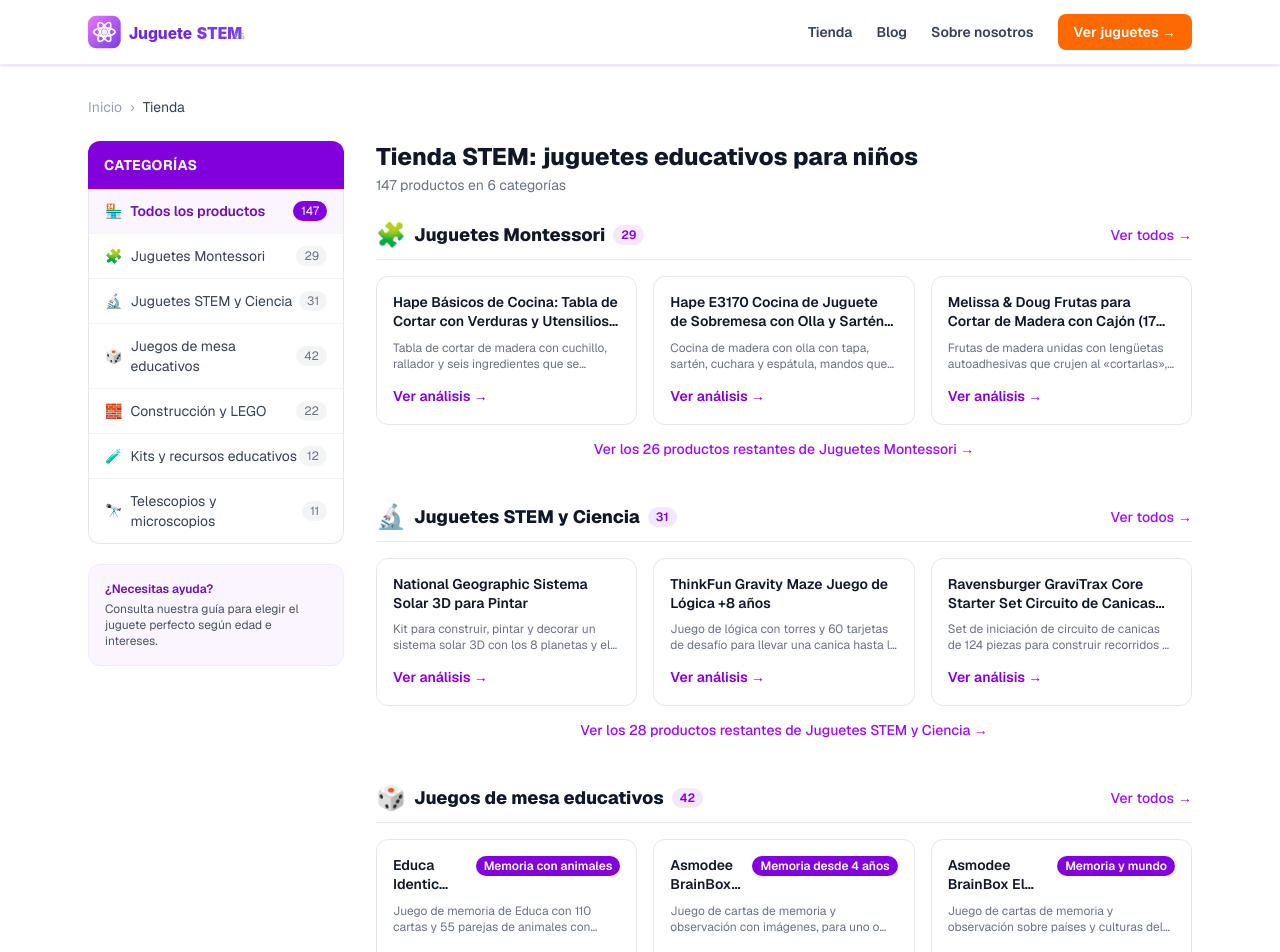
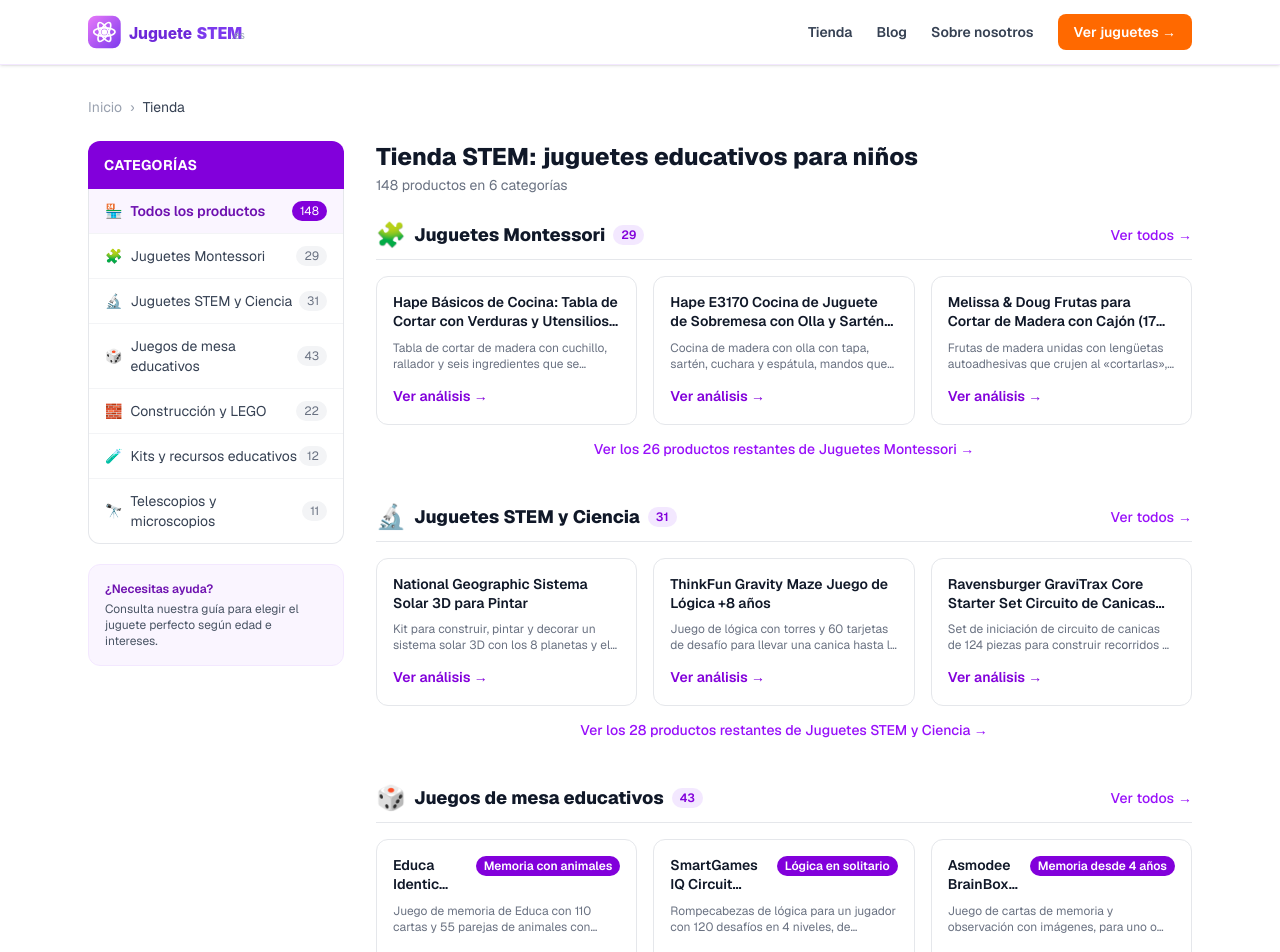
Before and after one commit to mktweb360/juguetestem, a Next.js app: page /tienda in a window 1280 px wide. Shown: the top 952 px of the page. Built offline with nearby package versions, Linux system fonts and the light colour scheme.

Commit message:
Ficha: SmartGames IQ Circuit SG467 (B096L4QZ5W) (#65)

```diff
--- a/data/posts.ts
+++ b/data/posts.ts
@@ -480,7 +480,7 @@ export const posts: Post[] = [
     category: "Juegos de Mesa",
     date: "2025-08-13",
     readTime: 8,
-    relatedProducts: ["dixit-juego-mesa-asmodee-2021", "catan-junior-devir-6-anos", "virus-pack-tapete-fundas-deck-box", "asmodee-azul-juego-mesa-losetas", "spin-master-tetris-juego-mesa-estrategia", "thinkfun-maze-pop-juego-logica-8-anos", "thinkfun-rush-hour-atasco-juego-logica-8-anos", "ravensburger-puzzle-mapa-del-mundo-200-xxl", "mattel-blokus-juego-estrategia-familia-7-anos", "asmodee-brainbox-ciencia-cartas-memoria", "educa-identic-natura-juego-memoria-parejas-animales"],
+    relatedProducts: ["dixit-juego-mesa-asmodee-2021", "catan-junior-devir-6-anos", "virus-pack-tapete-fundas-deck-box", "asmodee-azul-juego-mesa-losetas", "spin-master-tetris-juego-mesa-estrategia", "thinkfun-maze-pop-juego-logica-8-anos", "thinkfun-rush-hour-atasco-juego-logica-8-anos", "ravensburger-puzzle-mapa-del-mundo-200-xxl", "mattel-blokus-juego-estrategia-familia-7-anos", "asmodee-brainbox-ciencia-cartas-memoria", "educa-identic-natura-juego-memoria-parejas-animales", "smartgames-iq-circuit-sg467"],
     relatedPosts: ["dixit-juego-analisis-opinion", "catan-junior-analisis-estrategia", "mejores-juegos-mesa-familia", "juegos-mesa-cooperativos-ninos-edad-como-elegir", "juegos-aprender-matematicas-ninos-por-edad"],
     categoryCta: { href: "/tienda/juegos-mesa-educativos", text: "Ver juegos de mesa →" },
   },
--- a/data/products.ts
+++ b/data/products.ts
@@ -423,6 +423,26 @@ export const products: Product[] = [
     relatedPosts: ["juegos-mesa-educativos-primaria"],
   },
   {
+    slug: "smartgames-iq-circuit-sg467",
+    image: "https://m.media-amazon.com/images/I/71E8dm6JYvL._SL500_.jpg",
+    // Comprobada en amazon.es el 28/11/2026: botón de compra activo, remitente y vendedor Amazon. Datos solo de la ficha de Amazon.
+    name: "SmartGames IQ Circuit SG467, rompecabezas de lógica",
+    asin: "B096L4QZ5W",
+    categorySlug: "juegos-mesa-educativos",
+    categoryName: "Juegos de mesa educativos",
+    price: "Consultar precio",
+    priceMin: 0,
+    rating: 0,
+    reviewCount: 0,
+    shortDescription: "Rompecabezas de lógica para un jugador con 120 desafíos en 4 niveles, de SmartGames, para mayores de 7 años.",
+    fullDescription: "IQ Circuit es un rompecabezas de lógica de SmartGames para un solo jugador. Según la ficha de Amazon, incluye 120 desafíos repartidos en 4 niveles de dificultad y trabaja la concentración, la resolución de problemas, la visión espacial y la lógica. La ficha indica una edad recomendada desde 7 años y un tamaño de unos 10 x 3 x 14 cm, con un peso de 150 g, lo que lo hace fácil de llevar de viaje. Su número de modelo es SG467 y consta como fabricado en España. No lo hemos probado: la información procede de la ficha de Amazon.",
+    pros: ["Remitente y vendedor Amazon", "120 desafíos en 4 niveles, para que la dificultad crezca poco a poco", "Formato compacto, fácil de llevar de viaje", "Juego en solitario que trabaja la lógica y la visión espacial"],
+    cons: ["Es para un solo jugador: no sirve como juego de mesa en grupo", "La ficha no detalla las piezas ni cómo se miden los niveles", "No lo hemos probado: la información procede de la ficha de Amazon"],
+    specs: { "Marca": "SmartGames", "Modelo": "SG467", "Jugadores": "1", "Desafíos": "120 en 4 niveles", "Edad recomendada": "A partir de 7 años", "Peso": "150 g", "Vendido por": "Amazon" },
+    badge: "Lógica en solitario",
+    relatedPosts: ["juegos-mesa-educativos-primaria"],
+  },
+  {
     slug: "asmodee-brainbox-imagenes-cartas-memoria",
     // Comprobada en amazon.es el 27/11/2026: botón de compra activo, vendido y enviado por Amazon. Datos solo de la ficha de Amazon.
     name: "Asmodee BrainBox Imágenes, juego de cartas de memoria y observación",
--- a/lib/indexable.ts
+++ b/lib/indexable.ts
@@ -114,6 +114,7 @@ export const FEATURED_PRODUCT_SLUGS = new Set<string>([
   "clementoni-kit-cristales-55533",
   "educa-identic-natura-juego-memoria-parejas-animales",
   "asmodee-brainbox-imagenes-cartas-memoria",
+  "smartgames-iq-circuit-sg467",
   "asmodee-brainbox-el-mundo-cartas-memoria",
   "asmodee-brainbox-ciencia-cartas-memoria",
   "asmodee-brainbox-matematicas-cartas",
```
